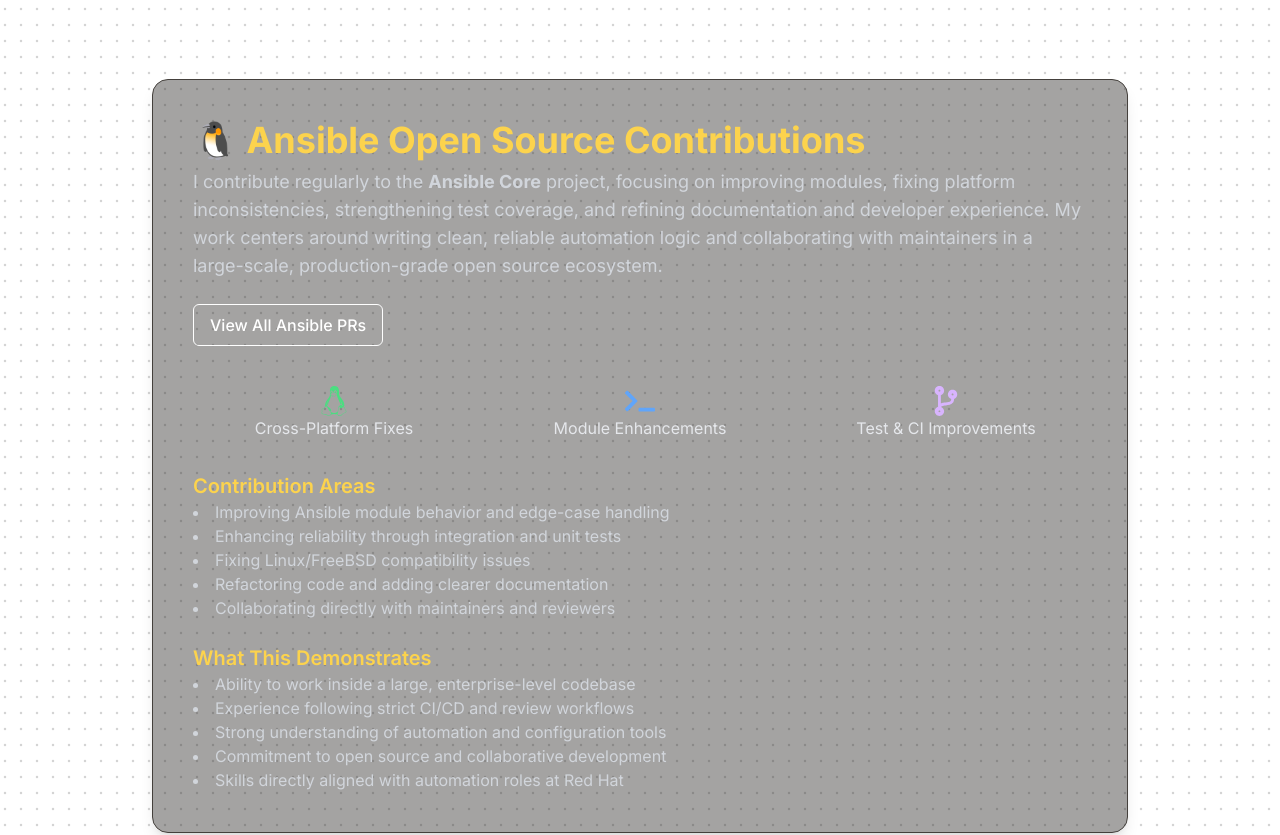
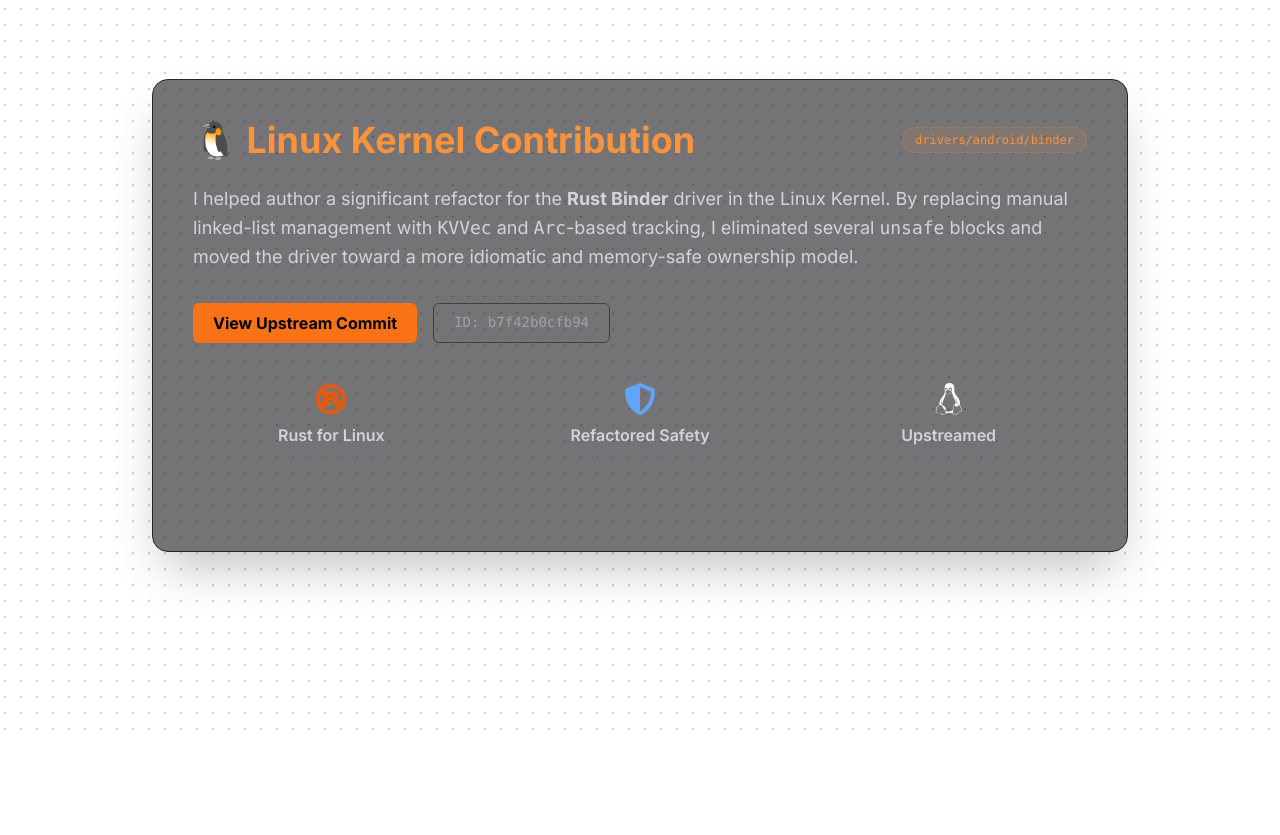
Before and after one commit to Jkhall81/React-Portfolio, a Next.js app: page /projects in a window 1280 px wide. Shown: the part 5100-5935 px from the top of the page. After the commit the page ends 5844 px from the top, so only its background shows below. Built offline with nearby package versions, Linux system fonts and the light colour scheme.

Commit message:
added linux kernel contribution to project page

```diff
--- a/components/UseClient/ProjectsUseClient.tsx
+++ b/components/UseClient/ProjectsUseClient.tsx
@@ -7,7 +7,7 @@
 import { ThreatDetectorProject } from "../projects/ThreatDetectorProject";
 import { FloatingSocialCard } from "../projects/FloatingSocialCard";
 import { NVMPerlProject } from "../projects/NVMPerlProject";
-import { AnsibleOpenSource } from "../projects/AnsibleOpenSource";
+import { LinuxOpenSource } from "../projects/LinuxOpenSource";
 
 export const ProjectsUseClient = () => {
   usePageSetup();
@@ -24,7 +24,7 @@
         <TauriListToolProject />
         <ThreatDetectorProject />
         <NVMPerlProject />
-        <AnsibleOpenSource />
+        <LinuxOpenSource />
       </div>
     </HeroHighlight>
   );
--- a/components/projects/AnsibleOpenSource.tsx
+++ /dev/null
@@ -1,95 +0,0 @@
-"use client";
-
-import Link from "next/link";
-import { motion } from "framer-motion";
-import { fadeIn } from "@/utils/fadein";
-import { FaLinux, FaTerminal, FaCodeBranch } from "react-icons/fa";
-
-export const AnsibleOpenSource = () => {
-  return (
-    <motion.div
-      variants={fadeIn("up", 0.3)}
-      initial="hidden"
-      whileInView="show"
-      viewport={{ once: true, amount: 0.2 }}
-      className="w-full max-w-5xl px-6 py-16 mx-auto"
-    >
-      <div className="bg-stone-900/40 border border-stone-700 rounded-2xl shadow-lg p-6 md:p-10 text-white">
-        {/* Title */}
-        <h2 className="text-4xl font-bold text-amber-300 mb-2">
-          🐧 Ansible Open Source Contributions
-        </h2>
-
-        <p className="text-lg text-gray-300 mb-6">
-          I contribute regularly to the <strong>Ansible Core</strong> project,
-          focusing on improving modules, fixing platform inconsistencies,
-          strengthening test coverage, and refining documentation and developer
-          experience. My work centers around writing clean, reliable automation
-          logic and collaborating with maintainers in a large-scale,
-          production-grade open source ecosystem.
-        </p>
-
-        {/* GitHub Link */}
-        <div className="flex flex-wrap gap-4 mb-10">
-          <Link
-            href="https://github.com/ansible/ansible/pulls?q=is%3Apr+author%3Ajkhall81+"
-            target="_blank"
-            className="px-4 py-2 rounded-md border border-white text-white hover:bg-white hover:text-black transition font-medium"
-          >
-            View All Ansible PRs
-          </Link>
-        </div>
-
-        {/* Icons */}
-        <div className="grid grid-cols-3 sm:grid-cols-3 gap-6 text-center text-gray-200 mb-8">
-          <div className="flex flex-col items-center">
-            <FaLinux size={30} className="text-green-400" />
-            Cross-Platform Fixes
-          </div>
-
-          <div className="flex flex-col items-center">
-            <FaTerminal size={30} className="text-blue-400" />
-            Module Enhancements
-          </div>
-
-          <div className="flex flex-col items-center">
-            <FaCodeBranch size={30} className="text-purple-300" />
-            Test & CI Improvements
-          </div>
-        </div>
-
-        {/* Highlights */}
-        <div className="space-y-6">
-          <div>
-            <h3 className="text-xl font-semibold text-amber-300">
-              Contribution Areas
-            </h3>
-
-            <ul className="list-disc list-inside text-gray-300">
-              <li>Improving Ansible module behavior and edge-case handling</li>
-              <li>Enhancing reliability through integration and unit tests</li>
-              <li>Fixing Linux/FreeBSD compatibility issues</li>
-              <li>Refactoring code and adding clearer documentation</li>
-              <li>Collaborating directly with maintainers and reviewers</li>
-            </ul>
-          </div>
-
-          <div>
-            <h3 className="text-xl font-semibold text-amber-300">
-              What This Demonstrates
-            </h3>
-            <ul className="list-disc list-inside text-gray-300">
-              <li>Ability to work inside a large, enterprise-level codebase</li>
-              <li>Experience following strict CI/CD and review workflows</li>
-              <li>
-                Strong understanding of automation and configuration tools
-              </li>
-              <li>Commitment to open source and collaborative development</li>
-              <li>Skills directly aligned with automation roles at Red Hat</li>
-            </ul>
-          </div>
-        </div>
-      </div>
-    </motion.div>
-  );
-};
--- /dev/null
+++ b/components/projects/LinuxOpenSource.tsx
@@ -0,0 +1,74 @@
+"use client";
+
+import Link from "next/link";
+import { motion } from "framer-motion";
+import { fadeIn } from "@/utils/fadein";
+import { FaLinux, FaRust, FaShieldAlt } from "react-icons/fa";
+
+export const LinuxOpenSource = () => {
+  return (
+    <motion.div
+      variants={fadeIn("up", 0.3)}
+      initial="hidden"
+      whileInView="show"
+      viewport={{ once: true, amount: 0.2 }}
+      className="w-full max-w-5xl px-6 py-16 mx-auto"
+    >
+      <div className="bg-zinc-900/60 border border-zinc-800 rounded-2xl shadow-2xl p-6 md:p-10 text-white">
+        {/* Title */}
+        <div className="flex flex-col md:flex-row md:items-center justify-between gap-4 mb-6">
+          <h2 className="text-4xl font-bold text-orange-400">
+            🐧 Linux Kernel Contribution
+          </h2>
+          <span className="text-xs font-mono bg-orange-400/10 text-orange-400 px-3 py-1 rounded-full border border-orange-400/20">
+            drivers/android/binder
+          </span>
+        </div>
+
+        <p className="text-lg text-gray-300 mb-8 leading-relaxed">
+          I helped author a significant refactor for the{" "}
+          <strong>Rust Binder</strong> driver in the Linux Kernel. By replacing
+          manual linked-list management with <code>KVVec</code> and{" "}
+          <code>Arc</code>-based tracking, I eliminated several{" "}
+          <code>unsafe</code> blocks and moved the driver toward a more
+          idiomatic and memory-safe ownership model.
+        </p>
+
+        {/* Action Buttons */}
+        <div className="flex flex-wrap gap-4 mb-10">
+          <Link
+            href="https://git.kernel.org/pub/scm/linux/kernel/git/gregkh/char-misc.git/commit/?h=char-misc-next&id=b7f42b0cfb94d4cc96371ef77c4ecffbc1c02ac2"
+            target="_blank"
+            className="px-5 py-2 rounded-md bg-orange-500 text-black hover:bg-orange-400 transition font-bold"
+          >
+            View Upstream Commit
+          </Link>
+          <div className="px-5 py-2 rounded-md border border-zinc-700 text-zinc-400 font-mono text-sm">
+            ID: b7f42b0cfb94
+          </div>
+        </div>
+
+        {/* Technical Pillar Icons */}
+        <div className="grid grid-cols-1 sm:grid-cols-3 gap-8 text-center text-gray-300 mb-12">
+          <div className="flex flex-col items-center">
+            <FaRust size={32} className="text-orange-600 mb-2" />
+            <span className="font-semibold">Rust for Linux</span>
+            <span className="text-xs text-zinc-500">Memory Safe IPC</span>
+          </div>
+
+          <div className="flex flex-col items-center">
+            <FaShieldAlt size={32} className="text-blue-400 mb-2" />
+            <span className="font-semibold">Refactored Safety</span>
+            <span className="text-xs text-zinc-500">Removed Unsafe Lists</span>
+          </div>
+
+          <div className="flex flex-col items-center">
+            <FaLinux size={32} className="text-white mb-2" />
+            <span className="font-semibold">Upstreamed</span>
+            <span className="text-xs text-zinc-500">char-misc-next</span>
+          </div>
+        </div>
+      </div>
+    </motion.div>
+  );
+};
```
